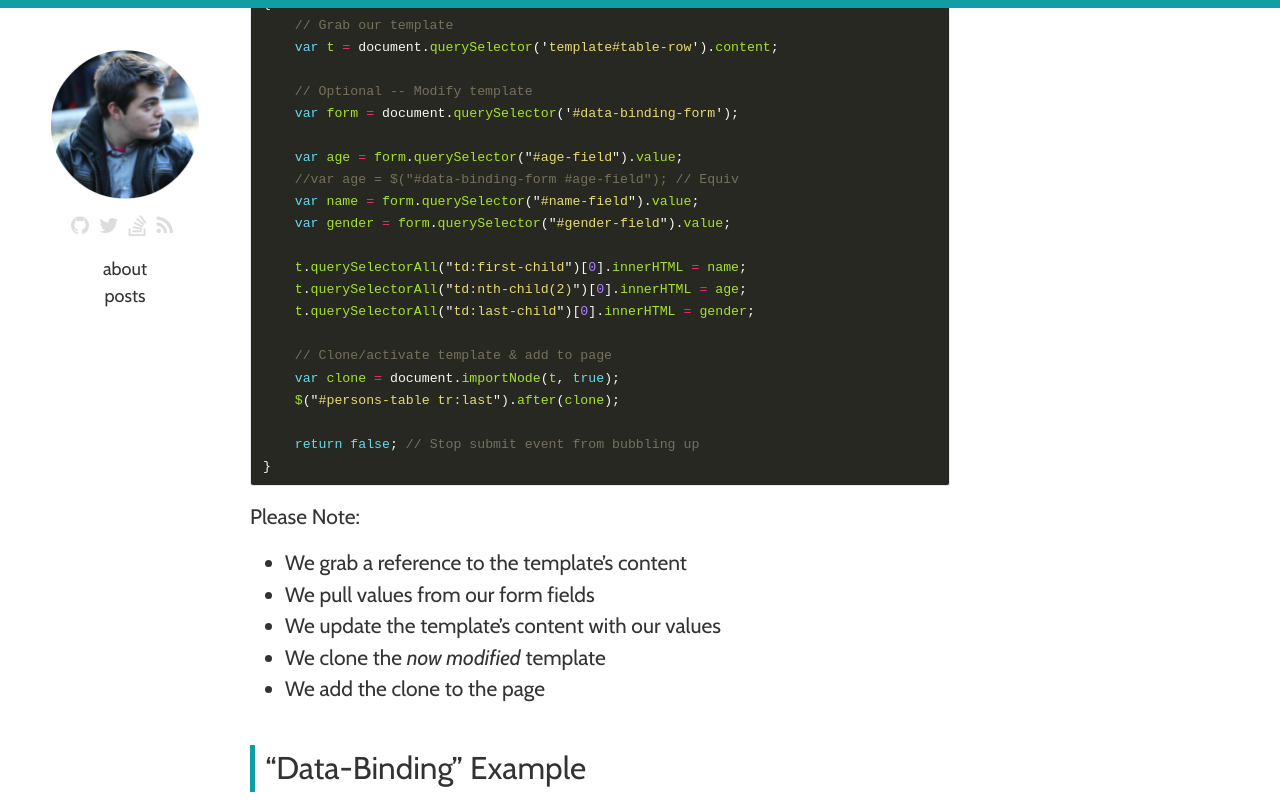
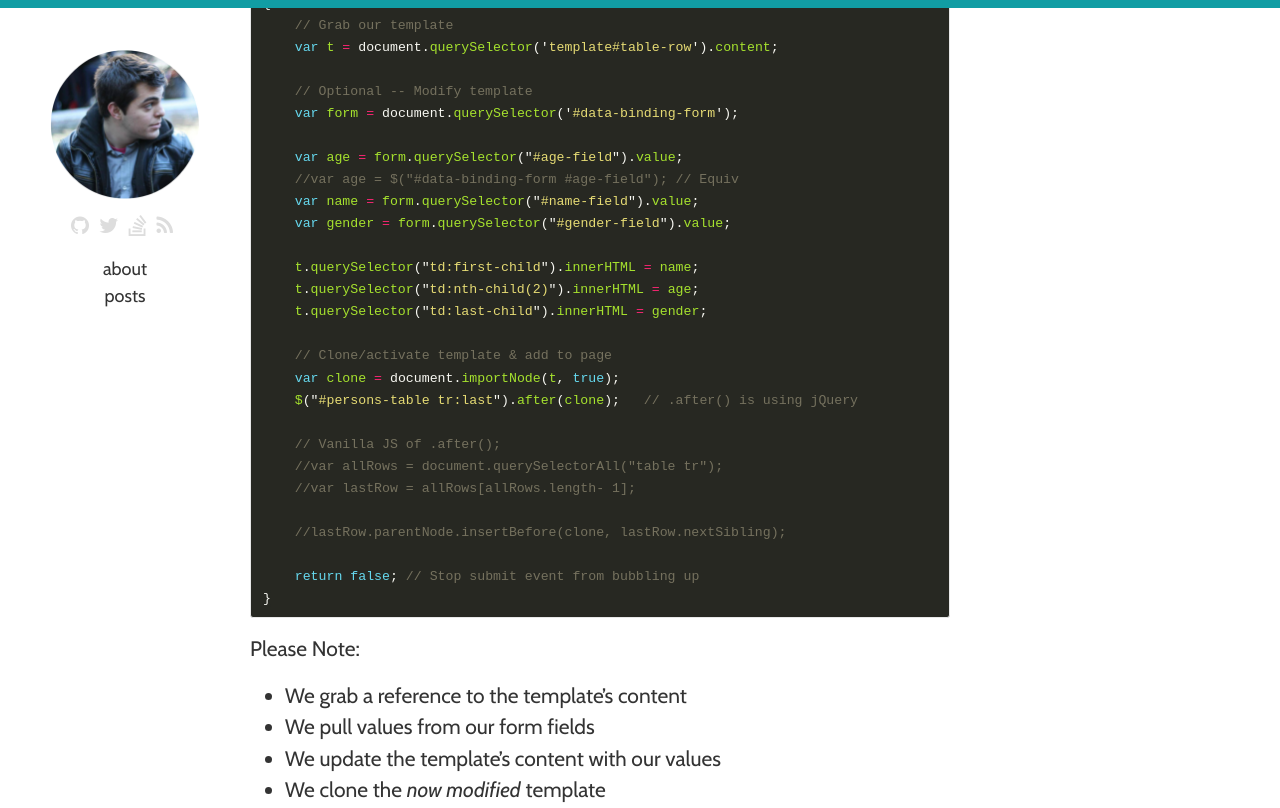
Before and after one commit to csengineer13/dannyrb.com, a Jekyll site: the page built from _posts/2015-11-05-the-template-tag-a-refresher.markdown, in a window 1280 px wide and 900 px high, scrolled down 4349 px, cut to the strip 0-808 px from the top of the window. Built offline with Jekyll 4.4.1, drawn with Linux system fonts in a browser that asks for light colours; nearby versions of some CDN libraries; comment, search, counter and statistics services are not loaded; some of the changed text lies outside the part shown.

Commit message:
Updates based on user feedback

```diff
--- a/_posts/2015-11-05-the-template-tag-a-refresher.markdown
+++ b/_posts/2015-11-05-the-template-tag-a-refresher.markdown
@@ -89,7 +89,7 @@ function addSimple(){
 
     // Clone and add
     var clone = document.importNode(t, true);
-    $("#simple-target").append(clone);
+    document.getElementById("simple-target").appendChild(clone);
 }
 {% endhighlight %}
 
@@ -172,13 +172,19 @@ function addRow()
     var name = form.querySelector("#name-field").value;
     var gender = form.querySelector("#gender-field").value;
 
-    t.querySelectorAll("td:first-child")[0].innerHTML = name;
-    t.querySelectorAll("td:nth-child(2)")[0].innerHTML = age;
-    t.querySelectorAll("td:last-child")[0].innerHTML = gender;
+    t.querySelector("td:first-child").innerHTML = name;
+    t.querySelector("td:nth-child(2)").innerHTML = age;
+    t.querySelector("td:last-child").innerHTML = gender;
 
     // Clone/activate template & add to page
     var clone = document.importNode(t, true);
-    $("#persons-table tr:last").after(clone);
+    $("#persons-table tr:last").after(clone);   // .after() is using jQuery
+
+    // Vanilla JS of .after();
+    //var allRows = document.querySelectorAll("table tr");
+    //var lastRow = allRows[allRows.length- 1];
+
+    //lastRow.parentNode.insertBefore(clone, lastRow.nextSibling);
 
     return false; // Stop submit event from bubbling up
 }
```
Also changed, not shown: other parts of _posts/2015-11-05-the-template-tag-a-refresher.markdown (+5 -0 lines).
